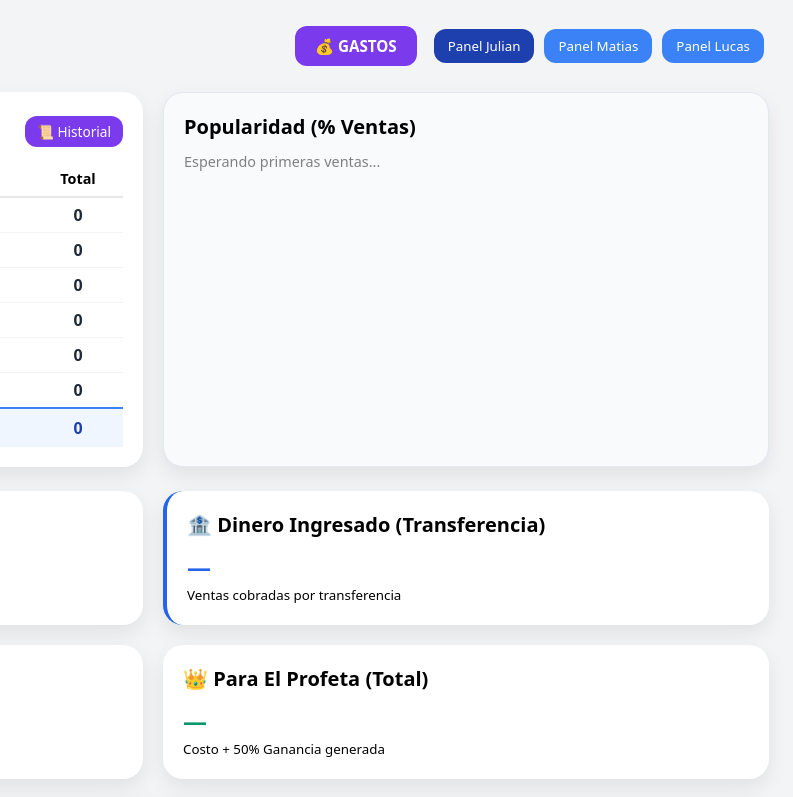
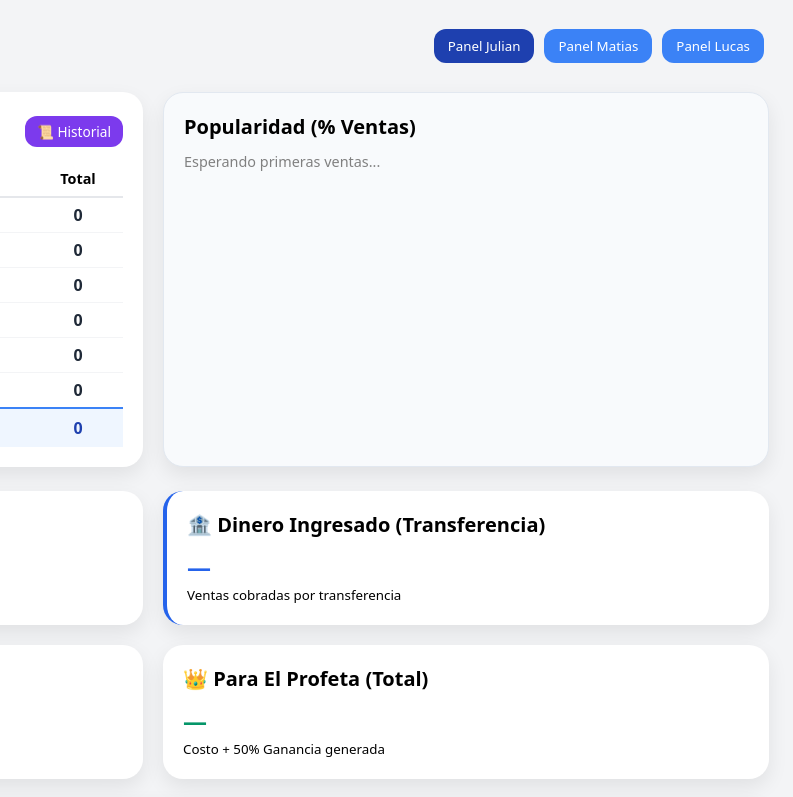
Before and after one commit to lucasmanuelcastro-cpu/elprofetacontrolstock, a website: page index.html in a window 1280 px wide. Shown: the top 797 px of the page, 487-1280 px from the left. Drawn offline with Linux system fonts and the light colour scheme; no server answers.

Commit message:
Update index.html

```diff
--- a/index.html
+++ b/index.html
@@ -67,7 +67,7 @@
                     <p>Sistema Integral de Gestión de Stock</p>
                 </div>
                 <div class="header-actions">
-                    <a href="gastos.html" class="btn-nav">💰 GASTOS</a>
+
                     <div id="usuarios-section"></div>
                 </div>
             </div>
```
